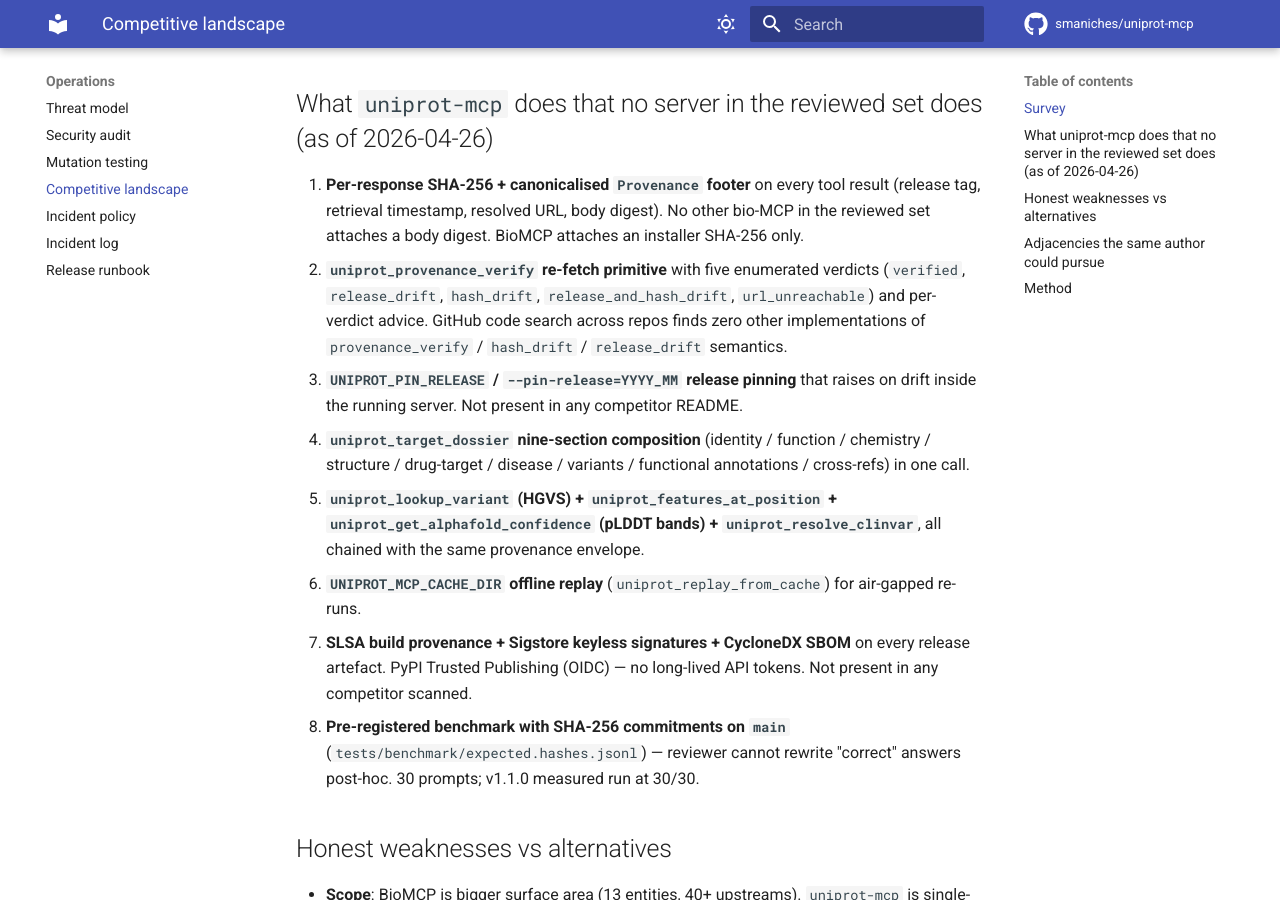
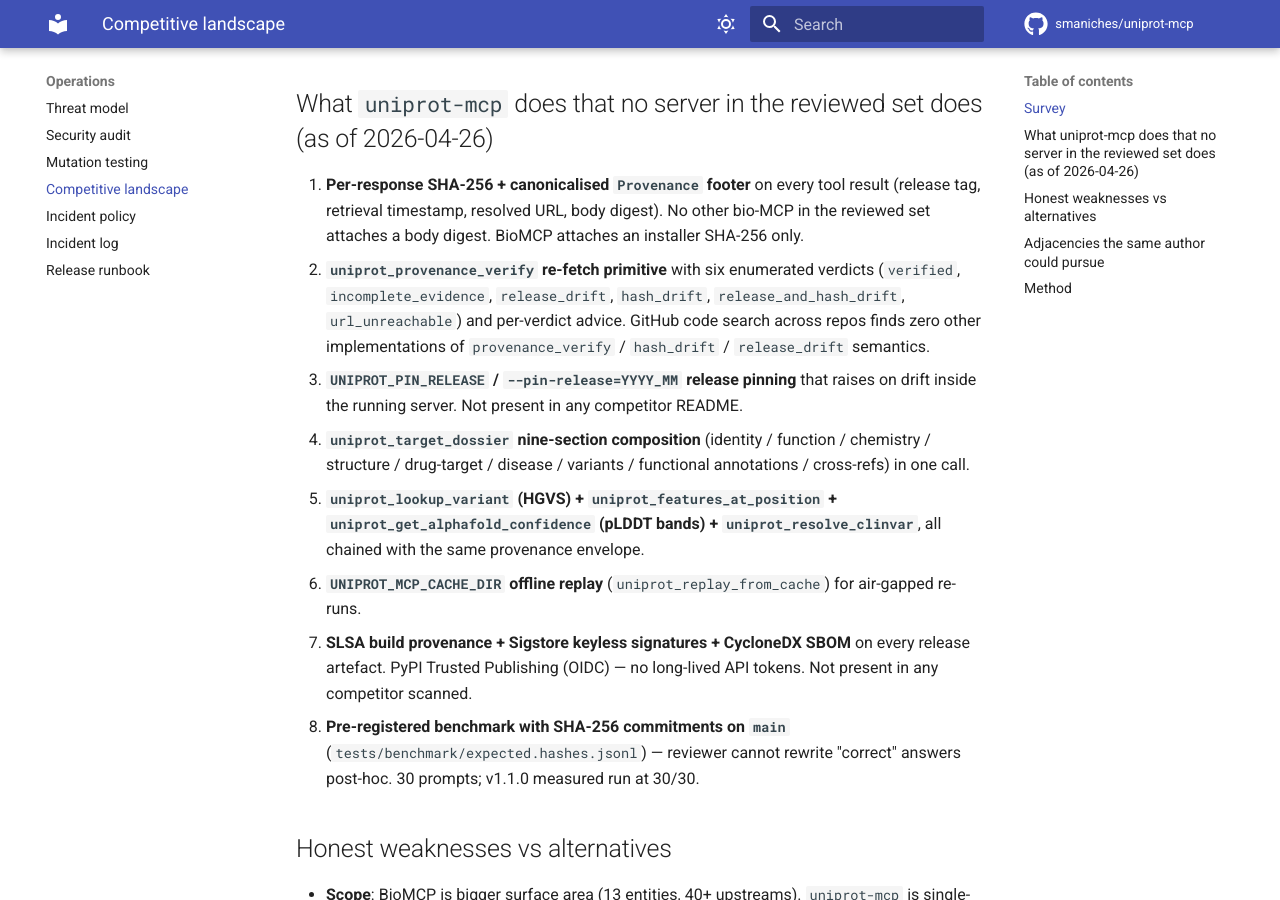
Before and after one commit to smaniches/uniprot-mcp, an MkDocs documentation site: the page built from docs/COMPETITIVE_LANDSCAPE.md, in a window 1280 px wide and 900 px high, scrolled down 2352 px. Built offline with MkDocs 1.6.1 and Material for MkDocs 9.7.7, drawn with Linux system fonts in a browser that asks for light colours; comment, search, counter and statistics services are not loaded.

Commit message:
docs(provenance): describe six evidence-aware verdicts

```diff
--- a/docs/COMPETITIVE_LANDSCAPE.md
+++ b/docs/COMPETITIVE_LANDSCAPE.md
@@ -42,7 +42,7 @@ ClinVar-specific MCP and a ChEMBL-only MCP were not found as standalone servers
 ## What `uniprot-mcp` does that no server in the reviewed set does (as of 2026-04-26)
 
 1. **Per-response SHA-256 + canonicalised `Provenance` footer** on every tool result (release tag, retrieval timestamp, resolved URL, body digest). No other bio-MCP in the reviewed set attaches a body digest. BioMCP attaches an installer SHA-256 only.
-2. **`uniprot_provenance_verify` re-fetch primitive** with five enumerated verdicts (`verified`, `release_drift`, `hash_drift`, `release_and_hash_drift`, `url_unreachable`) and per-verdict advice. GitHub code search across repos finds zero other implementations of `provenance_verify` / `hash_drift` / `release_drift` semantics.
+2. **`uniprot_provenance_verify` re-fetch primitive** with six enumerated verdicts (`verified`, `incomplete_evidence`, `release_drift`, `hash_drift`, `release_and_hash_drift`, `url_unreachable`) and per-verdict advice. GitHub code search across repos finds zero other implementations of `provenance_verify` / `hash_drift` / `release_drift` semantics.
 3. **`UNIPROT_PIN_RELEASE` / `--pin-release=YYYY_MM` release pinning** that raises on drift inside the running server. Not present in any competitor README.
 4. **`uniprot_target_dossier` nine-section composition** (identity / function / chemistry / structure / drug-target / disease / variants / functional annotations / cross-refs) in one call.
 5. **`uniprot_lookup_variant` (HGVS) + `uniprot_features_at_position` + `uniprot_get_alphafold_confidence` (pLDDT bands) + `uniprot_resolve_clinvar`**, all chained with the same provenance envelope.
```
